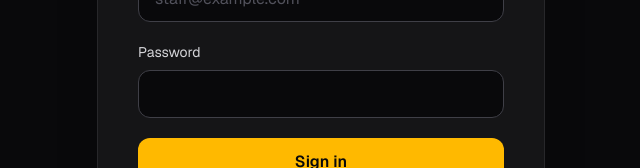
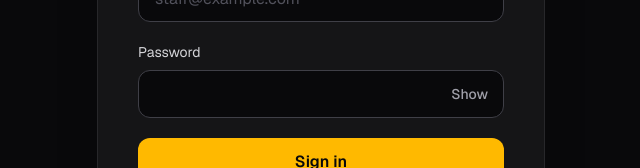
Before and after one commit to fadelch/cinebite, a Next.js app: page /login in a window 1280 px wide. Shown: the part 400-568 px from the top of the page, without its empty margins (319-959 px from the left). Built offline with nearby package versions, Linux system fonts and the light colour scheme; no server answers.

Commit message:
feat: add password visibility toggle

```diff
--- a/src/components/auth/login-form.tsx
+++ b/src/components/auth/login-form.tsx
@@ -18,6 +18,7 @@ const GENERIC_AUTH_ERROR = "Invalid email or password.";
 export function LoginForm() {
   const router = useRouter();
   const [error, setError] = useState<string | null>(null);
+  const [showPassword, setShowPassword] = useState(false);
   const [submitting, setSubmitting] = useState(false);
 
   async function handleSubmit(event: FormEvent<HTMLFormElement>) {
@@ -96,14 +97,25 @@ export function LoginForm() {
         <label htmlFor="password" className="block text-sm text-zinc-300">
           Password
         </label>
+        <div className="relative mt-2">
           <input
             id="password"
             name="password"
-          type="password"
+            type={showPassword ? "text" : "password"}
             autoComplete="current-password"
             required
-          className="mt-2 h-12 w-full rounded-xl border border-zinc-700 bg-zinc-950 px-4 text-zinc-100 outline-none placeholder:text-zinc-600 focus:border-amber-500"
+            className="h-12 w-full rounded-xl border border-zinc-700 bg-zinc-950 px-4 pr-20 text-zinc-100 outline-none placeholder:text-zinc-600 focus:border-amber-500"
           />
+          <button
+            type="button"
+            onClick={() => setShowPassword((visible) => !visible)}
+            aria-label={showPassword ? "Hide password" : "Show password"}
+            aria-pressed={showPassword}
+            className="absolute inset-y-0 right-0 px-4 text-sm font-medium text-zinc-400 hover:text-zinc-200"
+          >
+            {showPassword ? "Hide" : "Show"}
+          </button>
+        </div>
       </div>
       {error ? (
         <p role="alert" className="text-sm text-red-300">
```
Lines whose indentation alone changed are shown as unchanged.
